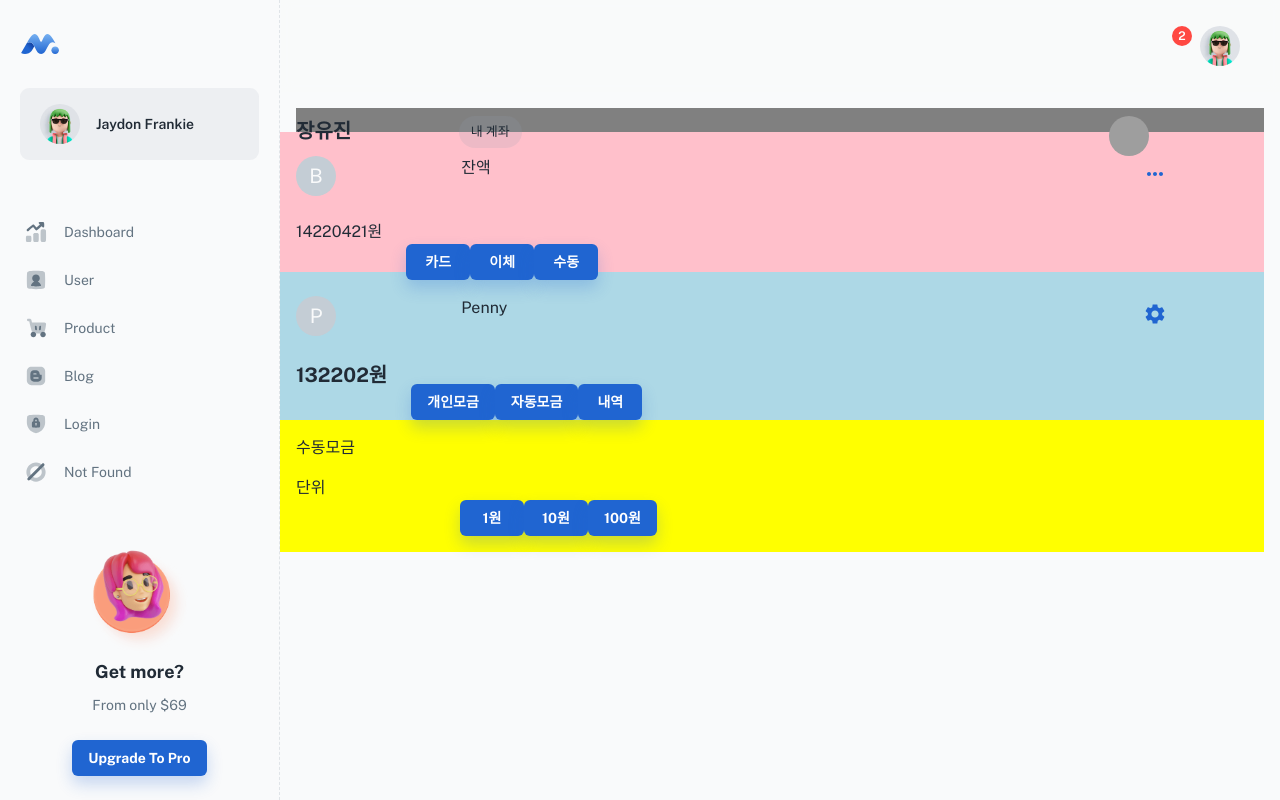
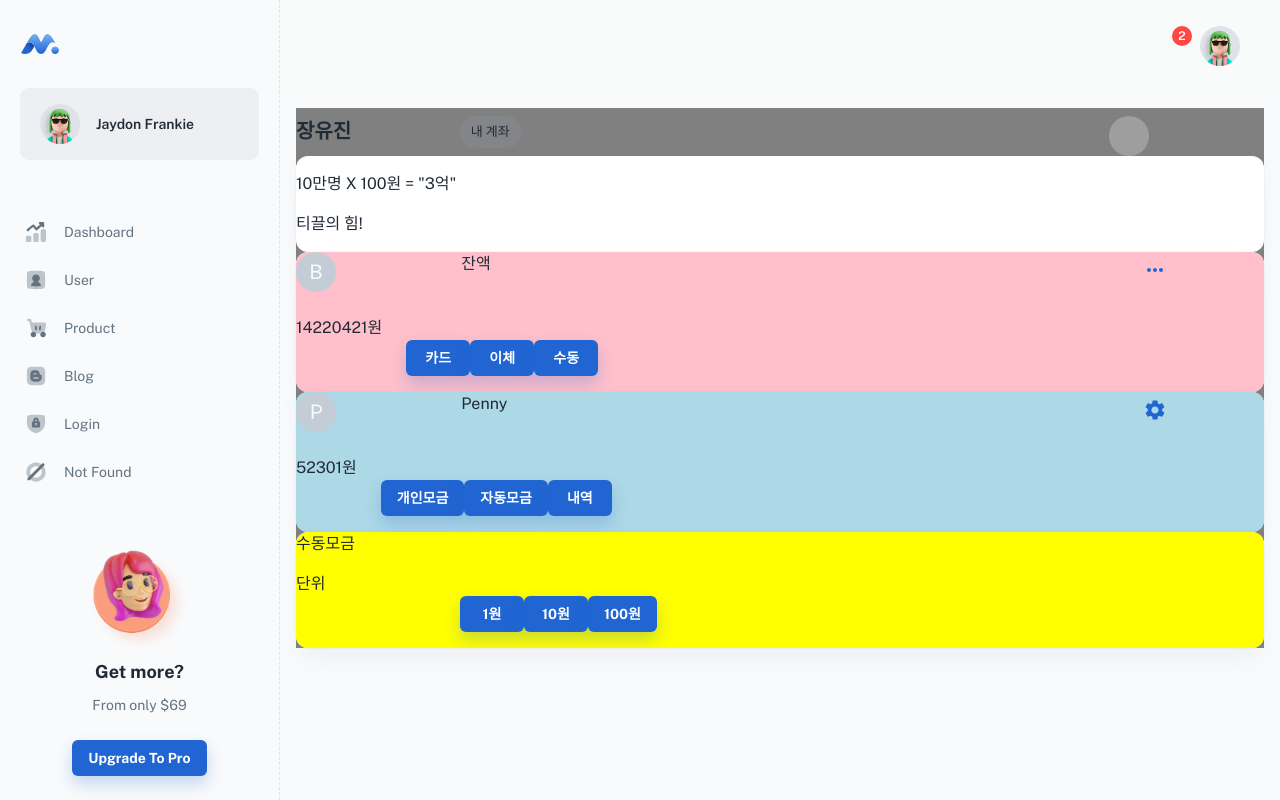
Before and after one commit to existarr/penny, a React (Create React App) app: page /dashboard/homeManual in a window 1280 px wide. Before the commit this address had no page. Built offline with nearby package versions, Linux system fonts and the light colour scheme; grey boxes are pictures that could not be loaded; some icons are missing; a web font is replaced by a local one; what @mobiscroll/react would draw is missing.

Commit message:
edit page

```diff
--- a/src/penny/screens/donation.js
+++ b/src/penny/screens/donation.js
@@ -34,12 +34,12 @@ export default function App() {
         </Grid>
         <p style={{textAlign: "center"}}>{accountInfo.length > 0 && accountInfo[0].bank} {accountInfo.length > 0 && accountInfo[0].number}</p>
         <br/>
-        <h1 style={{textAlign: "center"}}>58원</h1>
+        <h1 style={{textAlign: "center"}}>421원</h1>
         <br/>
 
         <p style={{textAlign: "center"}}>잔액: {accountInfo.length > 0 && accountInfo[0].balance}</p>
         <br/>
-        <p style={{textAlign: "center"}}>모금 후 예상 잔액: 732,000원</p>
+        <p style={{textAlign: "center"}}>모금 후 예상 잔액: {accountInfo.length > 0 && accountInfo[0].balance-421}</p>
         <br/>
         <p style={{textAlign: "center"}}>위의 금액을 모금하시겠습니까?</p>
         <br/>
--- a/src/penny/screens/homeAuto.js
+++ b/src/penny/screens/homeAuto.js
@@ -6,7 +6,7 @@ import Grid from '@mui/material/Grid';
 import Chip from '@mui/material/Chip';
 import MoreHorizIcon from '@mui/icons-material/MoreHoriz';
 import SettingsIcon from '@mui/icons-material/Settings';
-import { Typography } from "@mui/material";
+import { Typography, Card } from "@mui/material";
 
 import user from "../data/users";
 
@@ -39,6 +39,17 @@ export default function App() {
         </Grid>
       </Grid>
 
+      <Card>
+        <div>
+          <p>
+            10만명 X 100원 = "3억"
+          </p>
+          <p>티끌의 힘!</p>
+        </div>
+      </Card>
+
+
+      <Card>
         <Grid container spacing={3} style={{ backgroundColor:'pink'}}>
             <Grid item xs={2}>
               <Avatar>B</Avatar>
@@ -64,7 +75,9 @@ export default function App() {
                 </Button>
               </Grid>
           </Grid>
+        </Card>
 
+      <Card>
         <Grid container spacing={3} style={{ backgroundColor:'lightblue'}}>
           <Grid item xs={2}>
             <Avatar>B</Avatar>
@@ -78,8 +91,8 @@ export default function App() {
 
           <Grid item >
             {user.map((u) => (
-            <Typography variant="h5" gutterBottom>
-              {u.totalDonationAmount}원
+            <Typography>
+              {u.currentDonationAmount}원
             </Typography>
           ))}
             </Grid>
@@ -96,6 +109,7 @@ export default function App() {
             </Button>
           </Grid>
         </Grid>
+      </Card>
 
 
     </div>
--- a/src/penny/screens/homeManual.js
+++ b/src/penny/screens/homeManual.js
@@ -6,7 +6,7 @@ import Grid from '@mui/material/Grid';
 import Chip from '@mui/material/Chip';
 import MoreHorizIcon from '@mui/icons-material/MoreHoriz';
 import SettingsIcon from '@mui/icons-material/Settings';
-import { Typography } from "@mui/material";
+import { Typography, Card } from "@mui/material";
 
 import user from "../data/users";
 
@@ -39,7 +39,17 @@ export default function App() {
         </Grid>
       </Grid>
 
-      <Grid container spacing={3} style={{ backgroundColor:'pink'}}>
+      <Card>
+        <div>
+          <p>
+            10만명 X 100원 = "3억"
+          </p>
+          <p>티끌의 힘!</p>
+        </div>
+      </Card>
+
+
+      <Card><Grid container spacing={3} style={{ backgroundColor:'pink'}}>
           <Grid item xs={2}>
             <Avatar>B</Avatar>
           </Grid>
@@ -75,10 +85,10 @@ export default function App() {
             </Button>
           </Grid>
         </Grid>
+       </Card>
 
 
-
-        <Grid container spacing={3} style={{ backgroundColor:'lightblue'}}>
+      <Card> <Grid container spacing={3} style={{ backgroundColor:'lightblue'}}>
           <Grid item xs={2}>
             <Avatar>P</Avatar>
           </Grid>
@@ -94,8 +104,8 @@ export default function App() {
 
             <Grid item >
             {user.map((u) => (
-            <Typography variant="h5" gutterBottom>
-              {u.totalDonationAmount}원
+            <Typography>
+              {u.currentDonationAmount}원
             </Typography>
           ))}
             </Grid>
@@ -114,9 +124,9 @@ export default function App() {
             </Button>
           </Grid>
         </Grid>
+</Card>
 
-
-        <Grid container spacing={2} style={{ backgroundColor:'yellow'}}>
+      <Card><Grid container spacing={2} style={{ backgroundColor:'yellow'}}>
 
           <Grid item xs={12}>
             수동모금
@@ -138,7 +148,8 @@ export default function App() {
               100원
             </Button>
           </Grid>
-        </Grid>
+        </Grid></Card>
+
 
     </div>
   );
--- a/src/penny/screens/setupPage.js
+++ b/src/penny/screens/setupPage.js
@@ -1,9 +1,12 @@
 import * as React from 'react';
-
 import Select from '@mui/material/Select';
 import MenuItem from '@mui/material/MenuItem';
 import Button from '@mui/material/Button';
-
+import Dialog from '@mui/material/Dialog';
+import DialogActions from '@mui/material/DialogActions';
+import DialogContent from '@mui/material/DialogContent';
+import DialogContentText from '@mui/material/DialogContentText';
+import DialogTitle from '@mui/material/DialogTitle';
 
 //import user data
 import user from "../data/users";
@@ -14,6 +17,16 @@ user.map((u) => {
 });
 
 export default function App() {
+  const [open, setOpen] = React.useState(false);
+
+  const handleClickOpen = () => {
+    setOpen(true);
+  };
+
+  const handleClose = () => {
+    setOpen(false);
+  };
+
 
   return (
     <div>
@@ -58,7 +71,28 @@ export default function App() {
           <MenuItem value={20}>함께 기부</MenuItem>
         </Select>
         <br/>
-        <Button >나의 위치 찾기</Button>
+        <Button onClick={handleClickOpen}>나의 위치 찾기</Button>
+        <Dialog
+          open={open}
+          onClose={handleClose}
+          aria-labelledby="alert-dialog-title"
+          aria-describedby="alert-dialog-description"
+        >
+          <DialogTitle id="alert-dialog-title">
+            {"Penny이(가) 사용자의 위치를 사용하도록 허용하시겠습니까?"}
+          </DialogTitle>
+          <DialogContent>
+            <DialogContentText id="alert-dialog-description">
+              보호자에게 위치정보 제공하기 위해 위치 권한을 사용시 허용으로 설정 하세요
+            </DialogContentText>
+          </DialogContent>
+          <DialogActions>
+            <Button onClick={handleClose}>한 번 허용</Button>
+            <Button onClick={handleClose}>앱을 사용하는 동안 허용</Button>
+            <Button onClick={handleClose}>허용 안 함</Button>
+          </DialogActions>
+        </Dialog>
+
         <br/>
         <Button variant="contained" fullWidth style={{backgroundColor: '#F7E676', borderColor: '#F7E676', width: '100%', height: '50px'}}>Penny 신청하기</Button>
 
--- a/src/penny/screens/startDonation.js
+++ b/src/penny/screens/startDonation.js
@@ -26,6 +26,7 @@ export default function App() {
       <div style={{backgroundColor: '#BFDDFB'}}>
         <h2 style={{textAlign: 'center'}}>티끌 모아 태산!</h2>
         <h2 style={{textAlign: 'center'}}>Penny 와 함께 기부하자</h2>
+        <p>10만명 X 100원 = "3억"</p>
         <p style={{textAlign: 'center'}}>Penny는 “티끌모아 태산”이라는 속담의 의미를 믿습니다.</p>
         <p style={{textAlign: 'center'}}>약 10만명의 사용자가 “하루 100원씩”만 기부해도
   한달이면 “3억”을 기부할 수 있습니다.</p>
```
Also changed, not shown: src/penny/screens/home.js (+1 -24 lines). Lines whose indentation alone changed are shown as unchanged.
